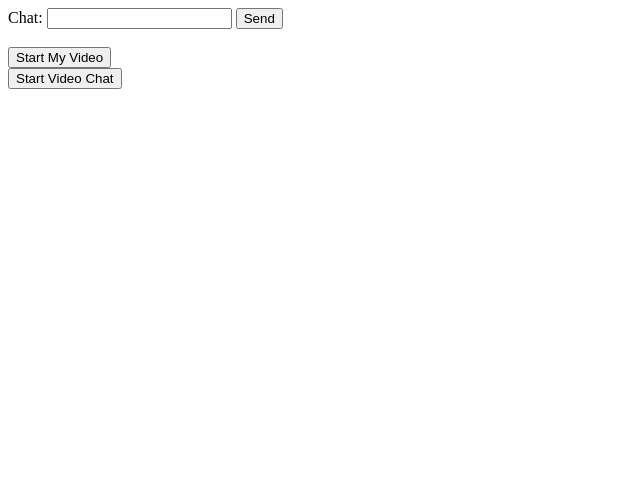
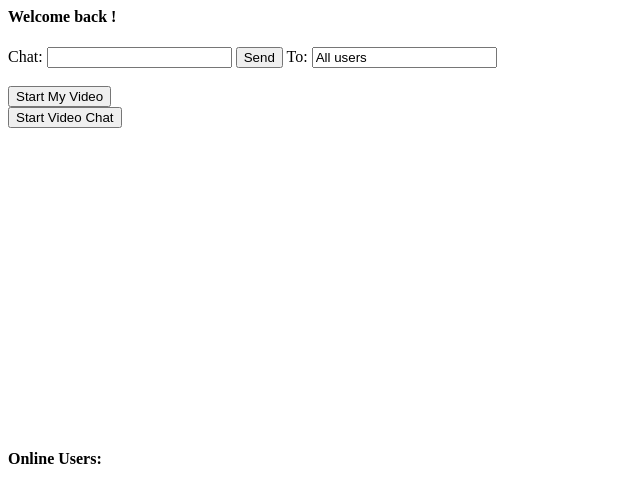
Before and after one commit to weidajiang/CSE312, a Flask app: page /chat in a window 1280 px wide. Shown: the top 503 px of the page, without its empty margins (0-640 px from the left). Run offline with Flask 2, Linux system fonts and the light colour scheme.

Commit message:
Wo git push bu liao. Cao!

```diff
--- a/webapp/templates/chat.html
+++ b/webapp/templates/chat.html
@@ -4,10 +4,11 @@
     </head>
 
     <body>
+        <h4> Welcome back {{username}}!</h4>
         <label for="chat-comment">Chat: </label>
         <input id="chat-comment" type="text" name="comment">
 
-        <button onclick="sendMessage()">Send</button>
+        <button onclick="sendMessage()">Send</button>       To: <input id="send-to" type="text" value="All users">
 
 
         <script src="{{url_for('static', filename='function.js')}}"></script>
@@ -17,13 +18,15 @@
         <br/>
         <button onclick="connectWebRTC()">Start Video Chat</button>
         <br/>
-
-
         <video id="myVideo" autoplay muted></video>
         <br/>
         <video id="otherVideo" autoplay></video>
-
-            <div id="paragraph">
-        </div>
+        <h4>Online Users: </h4>
+        <ul>
+            {% for client in onlines %}
+                <li>{{ client }}</li>
+            {% endfor %}
+        </ul>
+        <div id="paragraph"></div>
     </body>
 </html>
```
Lines whose indentation alone changed are shown as unchanged.
